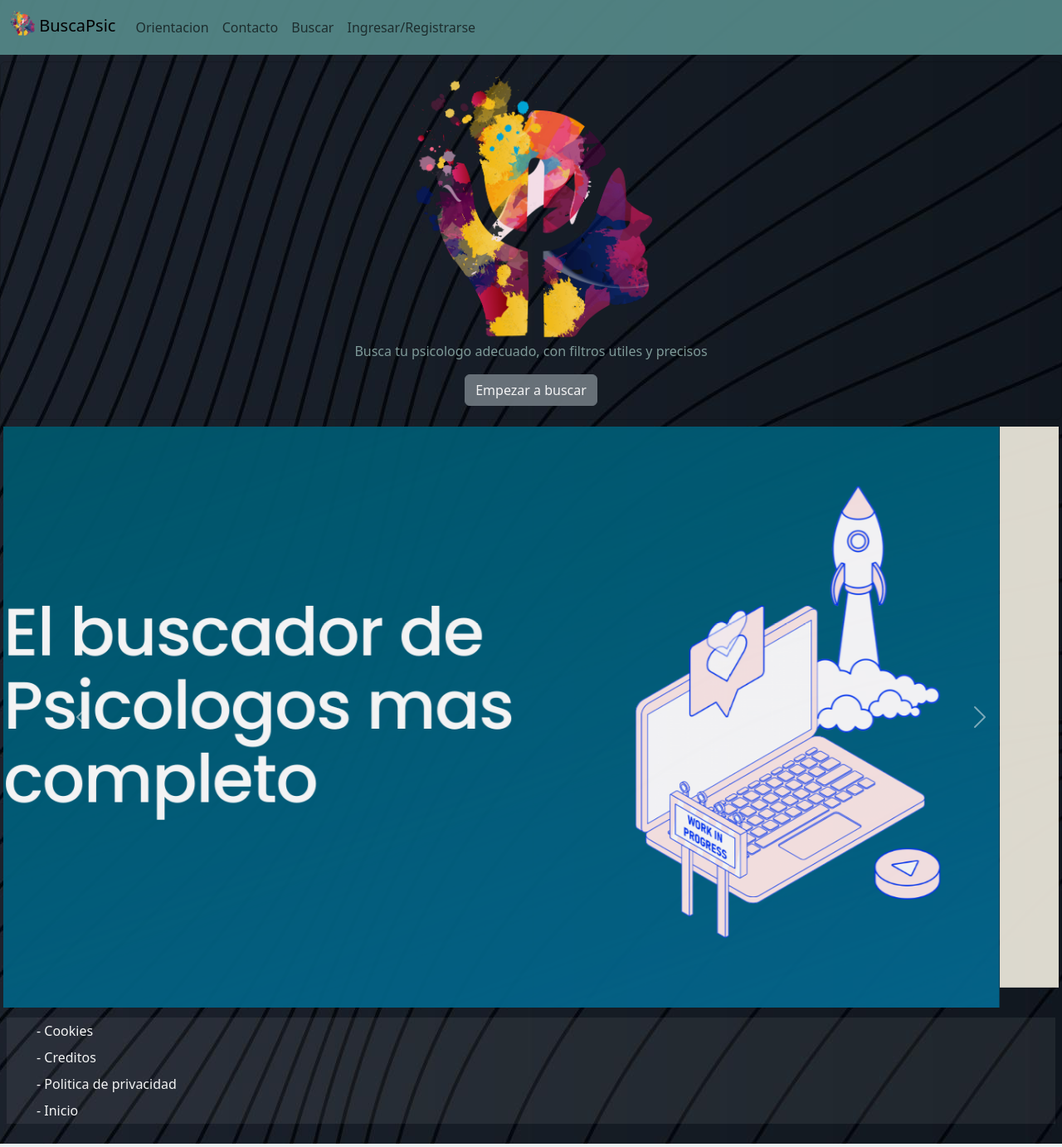
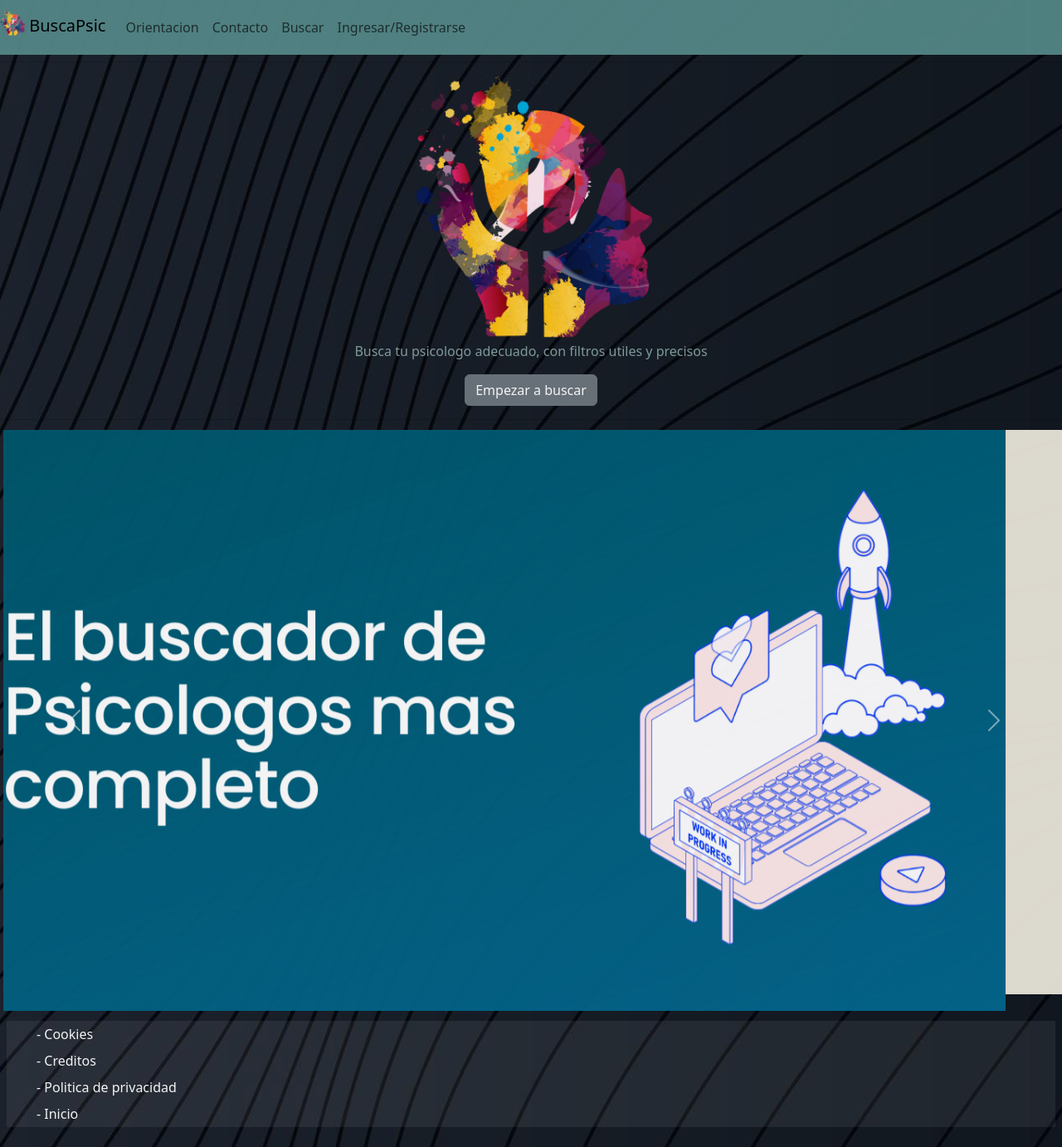
Before and after one commit to FranDovi/Pre-entrega2-FrancsicoDovidio, a plain HTML site: page index.html in a window 1280 px wide. Shown: the whole page at 83% size. Drawn offline with nearby package versions, Linux system fonts and the light colour scheme.

Commit message:
.conteiner .row en index

```diff
--- a/index.html
+++ b/index.html
@@ -8,9 +8,12 @@
     <title>Home</title>
     <link href="https://cdn.jsdelivr.net/npm/bootstrap@5.3.0-alpha1/dist/css/bootstrap.min.css" rel="stylesheet" integrity="sha384-GLhlTQ8iRABdZLl6O3oVMWSktQOp6b7In1Zl3/Jr59b6EGGoI1aFkw7cmDA6j6gD" crossorigin="anonymous">
     <link rel="stylesheet" href="./css/estilos.css">
-  <body>
+
+    <body>
 
 <!--Barra de navegacion-->
+<div class="conteiner">
+  <div class="row">
     <nav class="navbar navbar-expand-lg" id="navbar">
       <div class="container-fluid">
         <a class="navbar-brand" href="../Pre-entrega2-DovidioFrancisco/index.html">
@@ -39,7 +42,11 @@
                 </div>
           </div>
             </nav>
+          </div>
+        </div>
 <!--Card-->
+<div class="conteiner">
+  <div class="row">
 <div class="card text-center mb-2 mt-2 " id="card">
   <div class="card-body">
     <img src="../multimedia/kisspng-psychology-symbol-psychotherapist-semana-da-psicol-psicologa-social-5cc757fa32f1f8.8039736715565680582087(1).png" alt="">
@@ -47,8 +54,12 @@
     <a href="./html/Buscar.html" class="btn btn-secondary">Empezar a buscar</a>
   </div>
 </div>
+  </div>
+</div>
 
 <!--Carousel-->
+<div class="conteiner">
+  <div class="row">
             <div id="carouselExampleInterval" class="carousel slide m-1" data-bs-ride="carousel" >
               <div class="carousel-inner  ">
                 <div class="carousel-item" data-bs-interval="3000" id="carrusel-item">
@@ -73,9 +84,11 @@
                 <span class="visually-hidden">Siguiente</span>
               </button>
             </div>
-
+  </div>
+</div>
 
 <!--Pie de pagina-->
+<div class="conteiner">
             <div class="row p-2">
               <div class="col">
               <section class="pie-de-pagina">
@@ -88,6 +101,7 @@
               </section>
           </div>
         </div>
+</div>
     <script src="https://cdn.jsdelivr.net/npm/bootstrap@5.3.0-alpha1/dist/js/bootstrap.bundle.min.js" integrity="sha384-w76AqPfDkMBDXo30jS1Sgez6pr3x5MlQ1ZAGC+nuZB+EYdgRZgiwxhTBTkF7CXvN" crossorigin="anonymous"></script>
 
 </body>
```
